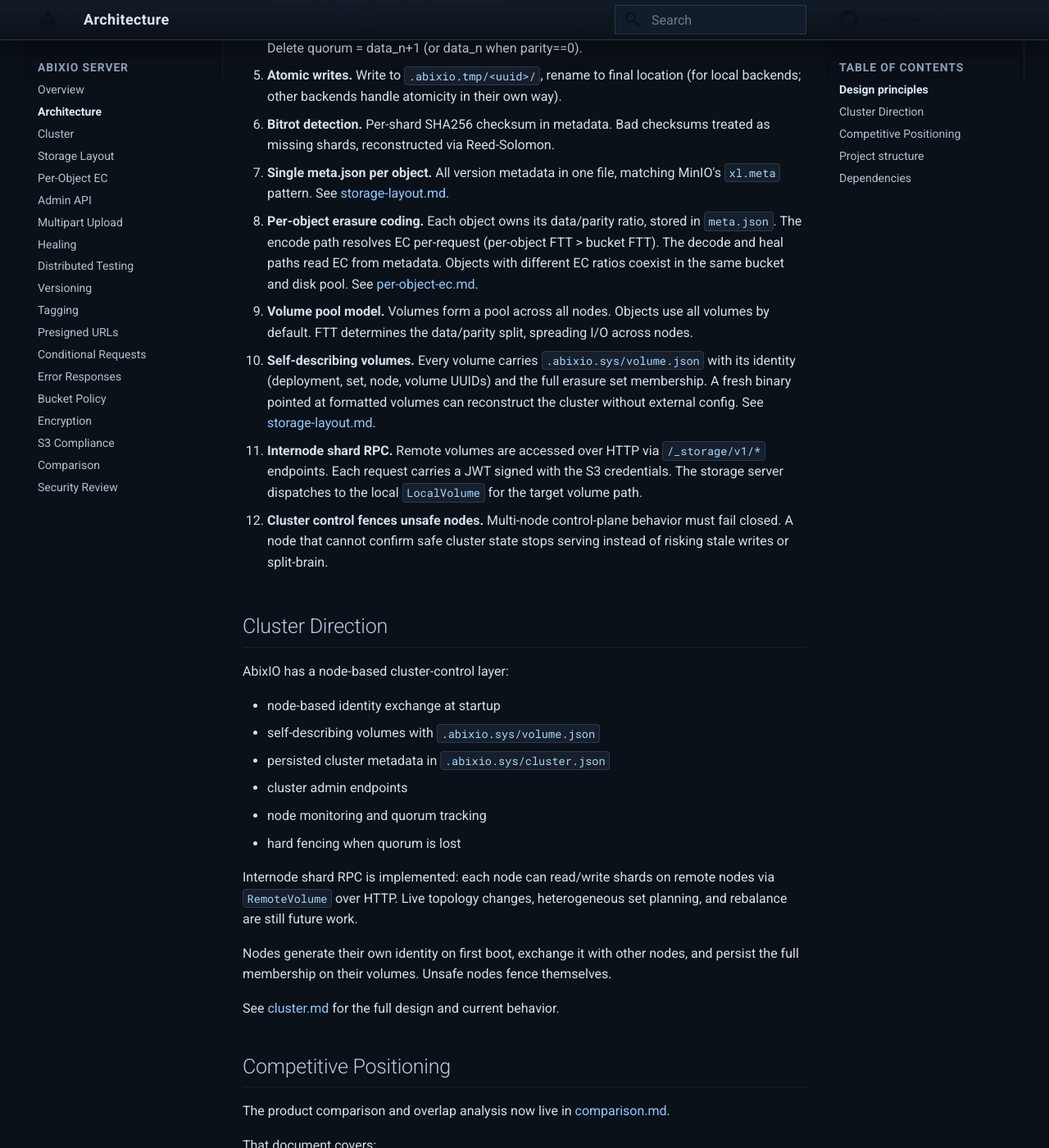
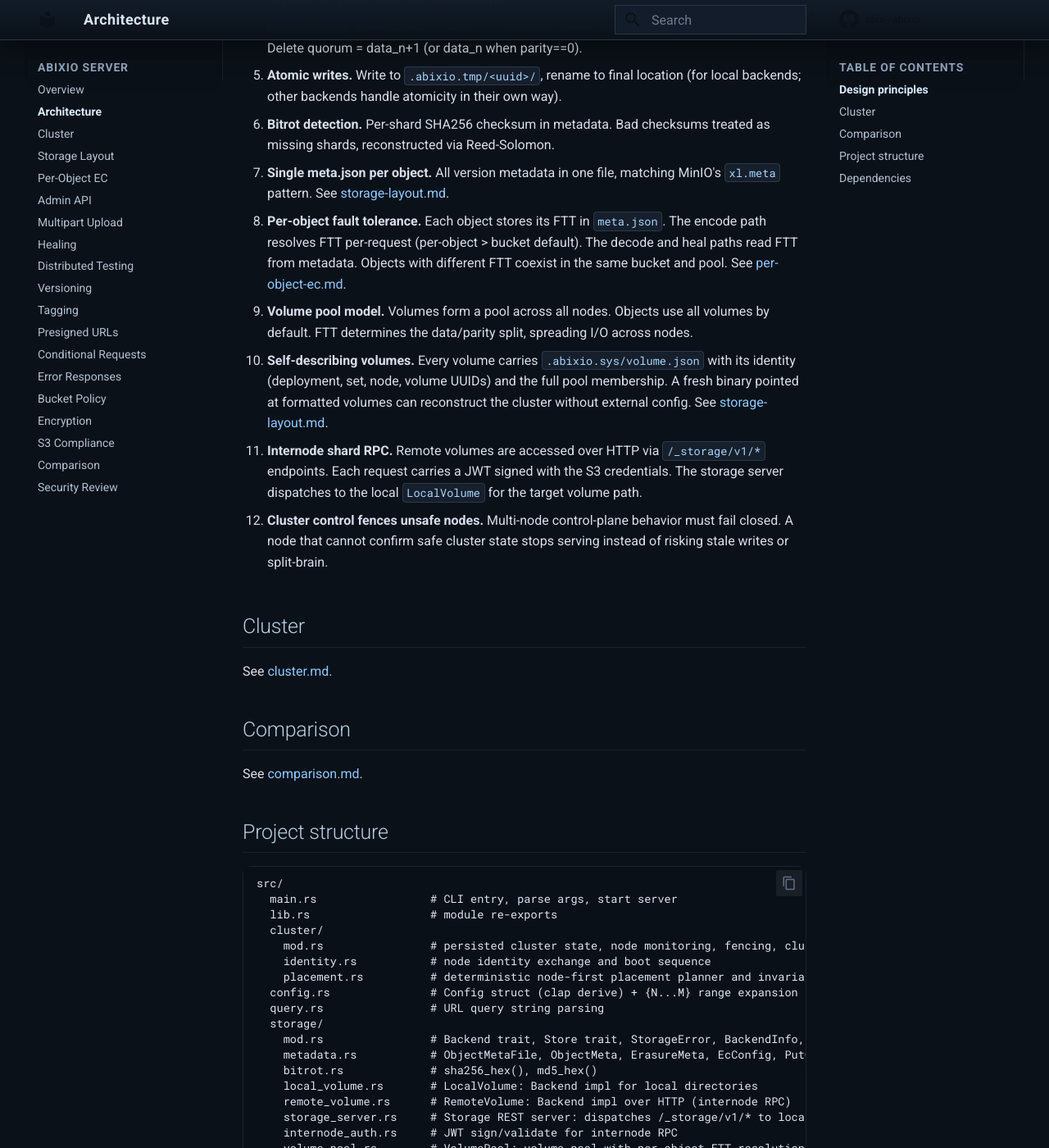
Before and after one commit to abix-/abixio, an MkDocs documentation site: the page built from docs/architecture.md, in a window 1280 px wide and 1400 px high, scrolled down 640 px. Shown: the whole window at 82% size. Built offline with MkDocs 1.6.1 and Material for MkDocs 9.7.7, drawn with Linux system fonts in a browser that asks for light colours; comment, search, counter and statistics services are not loaded; some of the changed text lies outside the part shown.

Commit message:
deduplicate index.md and architecture.md

```diff
--- a/docs/architecture.md
+++ b/docs/architecture.md
@@ -32,19 +32,18 @@
 7. **Single meta.json per object.** All version metadata in one file, matching
    MinIO's `xl.meta` pattern. See [storage-layout.md](storage-layout.md).
 
-8. **Per-object erasure coding.** Each object owns its data/parity ratio, stored
-   in `meta.json`. The encode path resolves EC per-request (per-object FTT >
-   bucket FTT). The decode and heal paths read EC from metadata.
-   Objects with different EC ratios coexist in the same bucket and disk pool.
-   See [per-object-ec.md](per-object-ec.md).
+8. **Per-object fault tolerance.** Each object stores its FTT in `meta.json`.
+   The encode path resolves FTT per-request (per-object > bucket default).
+   The decode and heal paths read FTT from metadata. Objects with different
+   FTT coexist in the same bucket and pool. See [per-object-ec.md](per-object-ec.md).
 
 9. **Volume pool model.** Volumes form a pool across all nodes. Objects use all
    volumes by default. FTT determines the data/parity split, spreading I/O
    across nodes.
 
 10. **Self-describing volumes.** Every volume carries `.abixio.sys/volume.json`
-    with its identity (deployment, set, node, volume UUIDs) and the full erasure
-    set membership. A fresh binary pointed at formatted volumes can reconstruct
+    with its identity (deployment, set, node, volume UUIDs) and the full pool
+    membership. A fresh binary pointed at formatted volumes can reconstruct
     the cluster without external config. See [storage-layout.md](storage-layout.md).
 
 11. **Internode shard RPC.** Remote volumes are accessed over HTTP via
@@ -52,41 +51,17 @@
     credentials. The storage server dispatches to the local `LocalVolume` for
     the target volume path.
 
-10. **Cluster control fences unsafe nodes.** Multi-node control-plane behavior
+12. **Cluster control fences unsafe nodes.** Multi-node control-plane behavior
     must fail closed. A node that cannot confirm safe cluster state stops
     serving instead of risking stale writes or split-brain.
 
-## Cluster Direction
+## Cluster
 
-AbixIO has a node-based cluster-control layer:
+See [cluster.md](cluster.md).
 
-- node-based identity exchange at startup
-- self-describing volumes with `.abixio.sys/volume.json`
-- persisted cluster metadata in `.abixio.sys/cluster.json`
-- cluster admin endpoints
-- node monitoring and quorum tracking
-- hard fencing when quorum is lost
+## Comparison
 
-Internode shard RPC is implemented: each node can read/write shards on remote
-nodes via `RemoteVolume` over HTTP. Live topology changes, heterogeneous set
-planning, and rebalance are still future work.
-
-Nodes generate their own identity on first boot, exchange it with other nodes, and
-persist the full membership on their volumes. Unsafe nodes fence themselves.
-
-See [cluster.md](cluster.md) for the full design and current behavior.
-
-## Competitive Positioning
-
-The product comparison and overlap analysis now live in
-[comparison.md](comparison.md).
-
-That document covers:
-
-- where AbixIO overlaps with MinIO, Garage, and SeaweedFS
-- where the current differentiators are real
-- where the roadmap is differentiated but not built yet
-- a capability matrix focused on overlap, maturity, and backend flexibility
+See [comparison.md](comparison.md).
 
 ## Project structure
 
```
Also changed, not shown: docs/index.md (+1 -36 lines).
